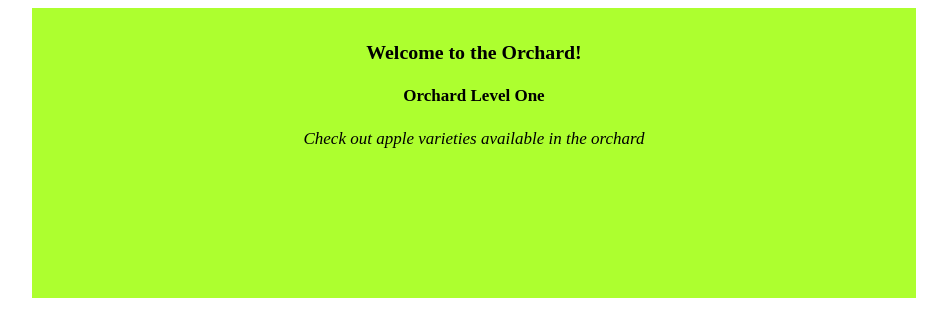
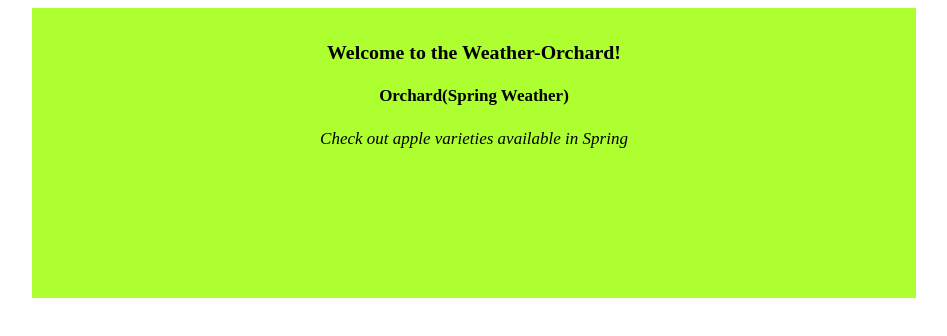
Before and after one commit to Monica-Macharia/weather-app, a plain HTML site: page index.html in a window 1280 px wide. Shown: the whole page, without its empty margins (166-1113 px from the left). Drawn offline with Linux system fonts and the light colour scheme; no server answers.

Commit message:
content structure

```diff
--- a/index.html
+++ b/index.html
@@ -2,11 +2,11 @@
 <html>
     <div id="new">
     <head>
-        <h3>Welcome to the Orchard!</h3>
+        <h3>Welcome to the Weather-Orchard!</h3>
     </head>
     <body>
-        <h4>Orchard Level One</h4>
-        <p><em>Check out apple varieties available in the orchard</em></p>
+        <h4>Orchard(Spring Weather)</h4>
+        <p><em>Check out apple varieties available in Spring</em></p>
 
         <div id="data">
 
```
